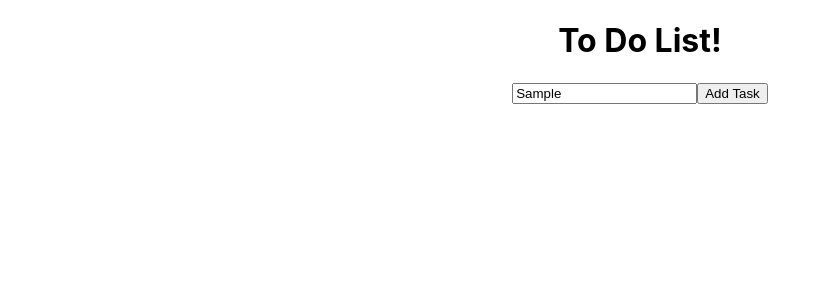
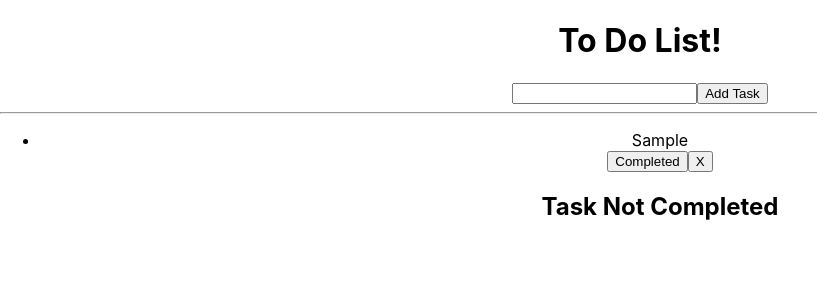
Before and after one commit to bunn1/doReact, a React (Create React App) app in the folder doreact/: page / in a window 1280 px wide. Both pictures are taken after typing "Sample" into the empty fields and a click on the button "Add Task". Shown: the top 300 px of the page, without its empty margins (0-817 px from the left). Built offline with nearby package versions, Linux system fonts and the light colour scheme.

Commit message:
inserting functions addTask deleteTask completeTask

```diff
--- a/doreact/src/App.js
+++ b/doreact/src/App.js
@@ -1,15 +1,73 @@
 import './App.css';
+import { useState, useRef } from 'react';
 
 function App() {
+  const [toDoList, setTodoList] = useState([]);
+  const [currentTask, setCurrentTask] = useState('');
+
+  const inputTask = useRef(null);
+
+  function addTask() {
+    setTodoList([...toDoList, { task: currentTask, completed: false }]);
+    inputTask.current.value = '';
+    setCurrentTask('');
+  }
+
+  const deleteTask = (taskToDelete) => {
+    setTodoList(
+      toDoList.filter((task) => {
+        return task.task !== taskToDelete;
+      })
+    );
+  };
+
+  const completeTask = (taskToComplete) => {
+    setTodoList(
+      toDoList.map((task) => {
+        return task.task === taskToComplete
+          ? { task: taskToComplete, completed: true }
+          : { task: task.task, completed: task.completed ? true : false };
+      })
+    );
+  };
+
   return (
     <div className="App">
       <h1>To Do List!</h1>
       <div>
-        <input type="text" placeholer="..Task" />
-        <button>Add Task</button>
+        <input
+          ref={inputTask}
+          value={currentTask}
+          type="text"
+          placeholer="..Task"
+          // Tryck på enter knappen för att lägga till en task
+          onKeyDown={(event) => {
+            event.keyCode === 13 && addTask();
+          }}
+          onChange={(event) => {
+            setCurrentTask(event.target.value);
+          }}
+        />
+        <button onClick={addTask}>Add Task</button>
       </div>
+      <hr />
+      <ul>
+        {toDoList.map((val, key) => {
+          return (
+            <div id="task">
+              <li key={key}>{val.task}</li>
+              <button onClick={() => completeTask(val.task)}>Completed</button>
+              <button onClick={() => deleteTask(val.task)}>X</button>
+              {val.completed ? (
+                <h1>Task Complete</h1>
+              ) : (
+                <h2>Task Not Completed</h2>
+              )}
+            </div>
+          );
+        })}
+      </ul>
     </div>
   );
 }
-
 export default App;
```
